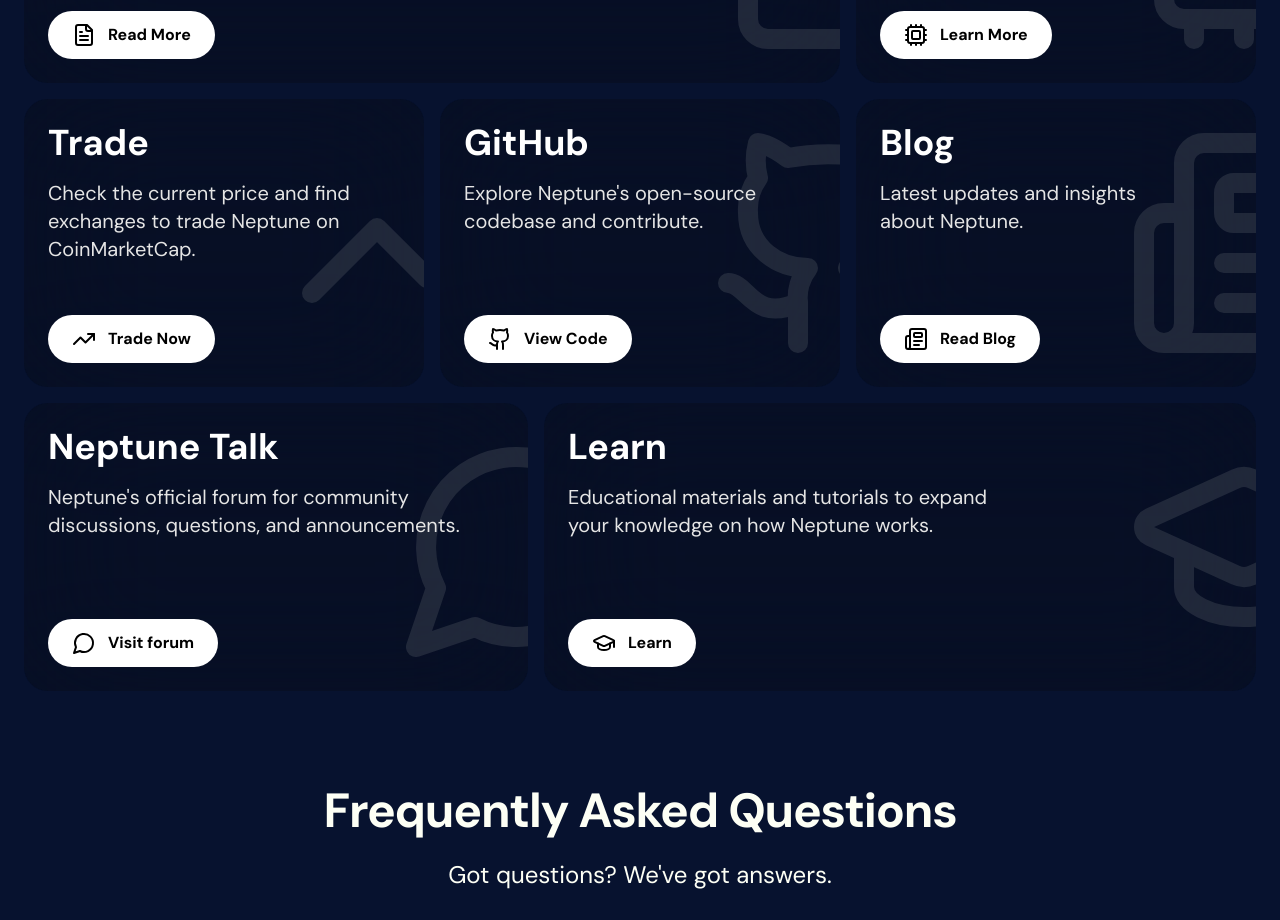
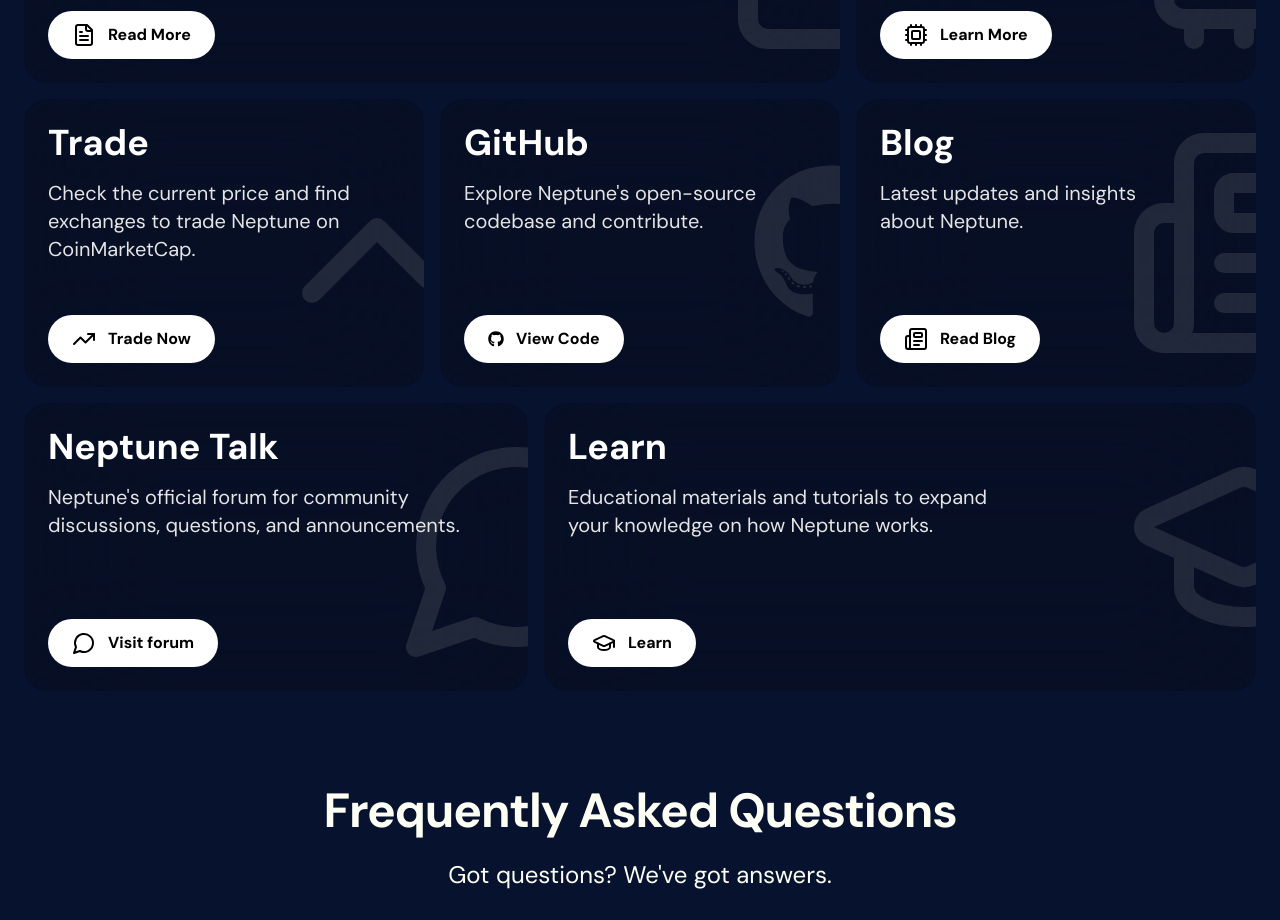
Before and after one commit to imalfect/neptune-website, a Next.js app: page / in a window 1280 px wide. Shown: the part 5377-6297 px from the top of the page. Built offline with nearby package versions, Linux system fonts and the light colour scheme.

Commit message:
update deprecated lucide icon

```diff
--- a/src/sections/Resources.tsx
+++ b/src/sections/Resources.tsx
@@ -2,12 +2,12 @@
 import {
 	LucideCpu,
 	LucideFileText,
-	LucideGithub,
 	LucideGraduationCap,
 	LucideMessageCircle,
 	LucideNewspaper,
 	LucideTrendingUp
 } from 'lucide-react';
+import { FaGithub } from 'react-icons/fa6';
 // !!! ready fully !!!
 export default function Resources() {
 	return (
@@ -47,9 +47,9 @@
 					title="GitHub"
 					description="Explore Neptune's open-source codebase and contribute."
 					className="lg:col-span-4"
-					backgroundIcon={<LucideGithub />}
+					backgroundIcon={<FaGithub />}
 					link={{ href: 'https://github.com/Neptune-Crypto', target: '_blank' }}
-					button={{ content: 'View Code', icon: <LucideGithub /> }}
+					button={{ content: 'View Code', icon: <FaGithub /> }}
 				/>
 
 				<ResourceCard
```
